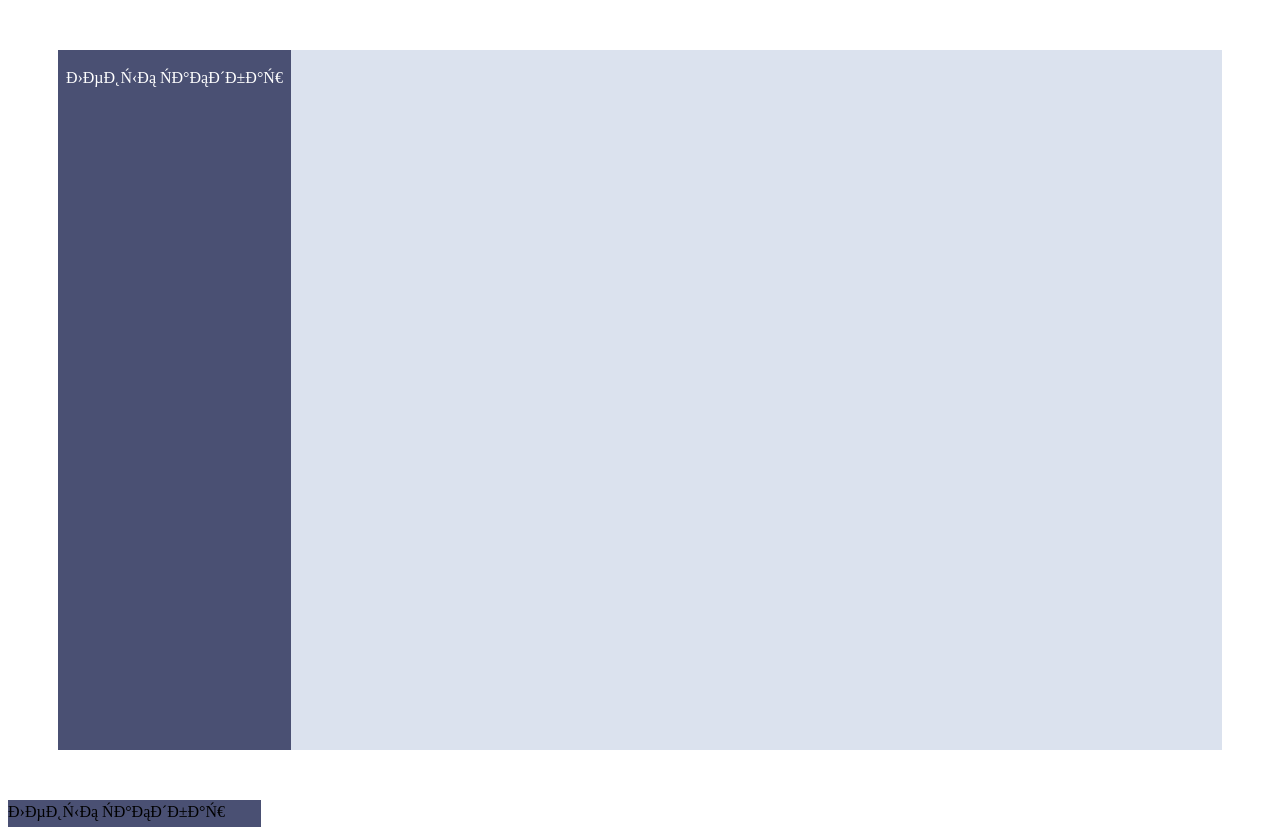
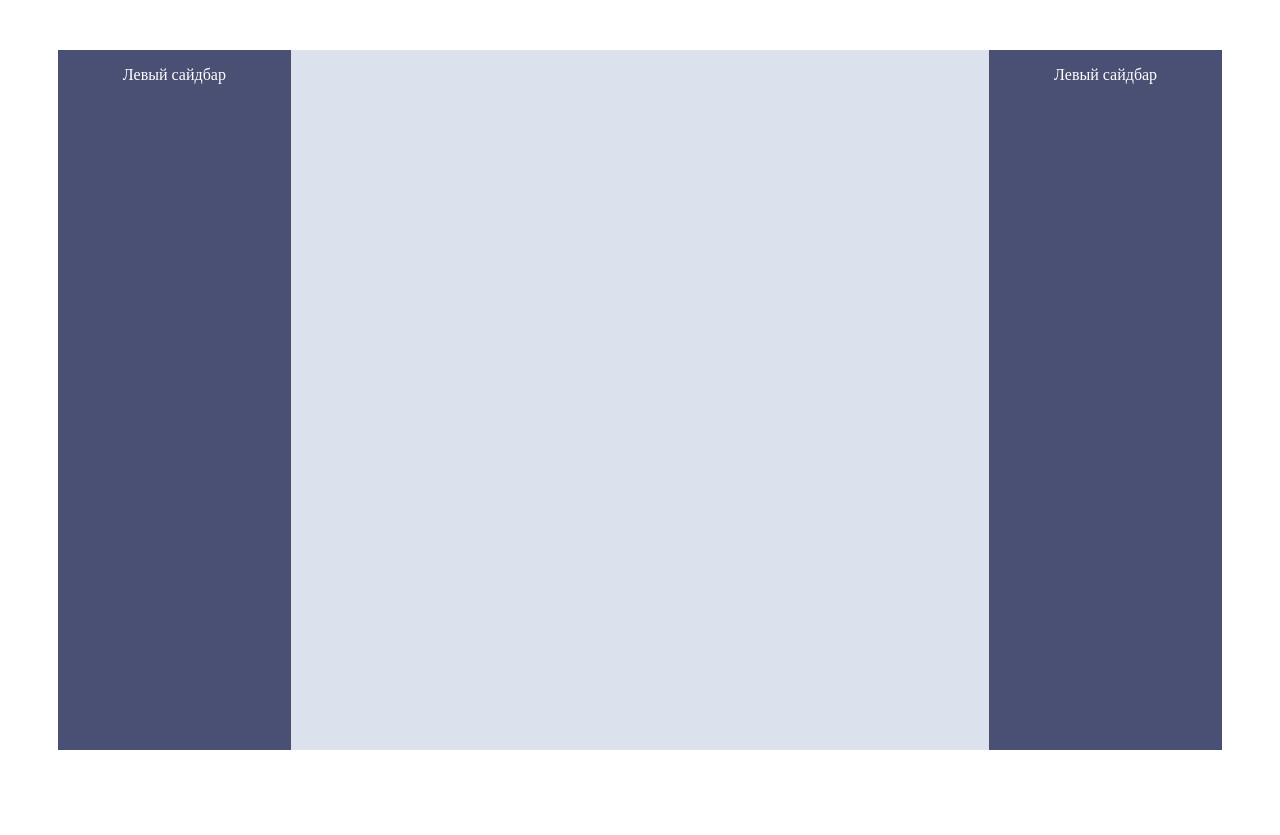
Before and after one commit to Tondriver/lessons, a plain HTML site: page lesson-1/index.html in a window 1280 px wide. After the commit the page ends 800 px from the top, so only its background shows below. Drawn offline with Linux system fonts and the light colour scheme.

Commit message:
lesson1 done

```diff
--- a/lesson-1/index.html
+++ b/lesson-1/index.html
@@ -1,22 +1,17 @@
 <!DOCTYPE html>
 <html lang="ru">
 <head>
-  <meta charset="windows-1250"/>
+  <meta charset="utf-8">
 </head>
 <body>
 <main class="content">
   <aside class="left">
     <p>Левый сайдбар</p>
   </aside>
-
+<aside class="right">
+  <p>Левый сайдбар</p>
+</aside>
 </main>
-<aside class="right">
-  Левый сайдбар
-</aside>
-
-</body>
-
-
 <style>
   .right {
     width: 20%;
@@ -46,3 +41,5 @@
     color: #fff;
   }
 </style>
+</body>
+  </html>
```
